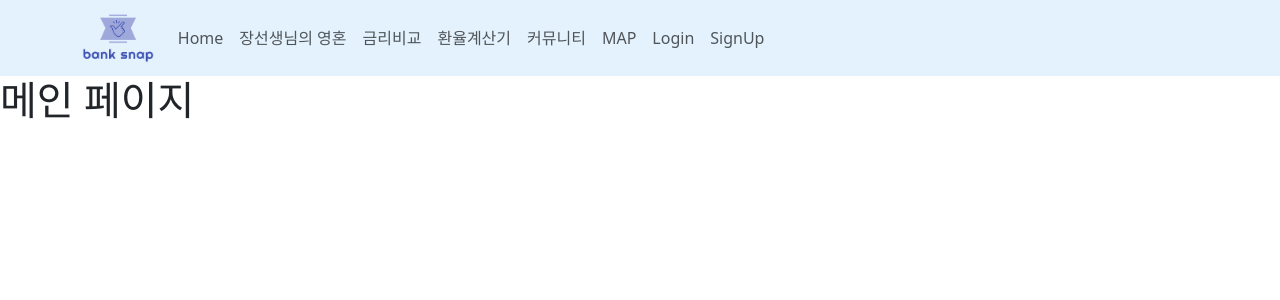
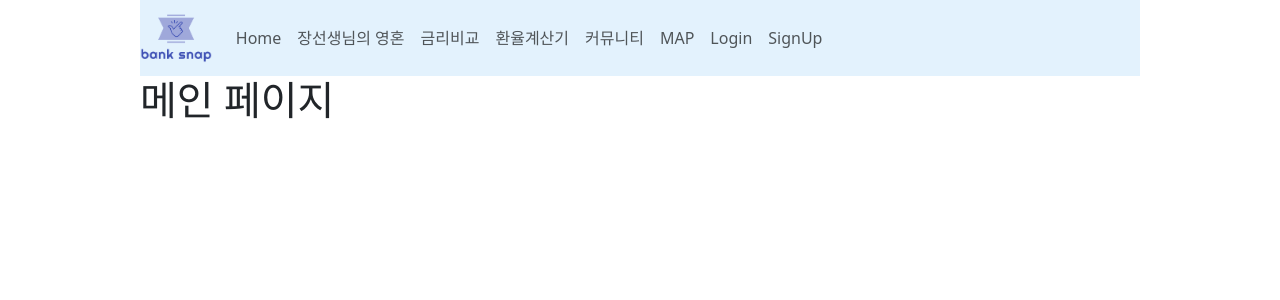
Before and after one commit to songjung-good/pjt_banksnap, a JavaScript app in the folder front/bank-snap/: page / in a window 1280 px wide. Shown: the top 300 px of the page. Built offline with nearby package versions, Linux system fonts and the light colour scheme.

Commit message:
웹페이지 전역 범위 css 수정

```diff
--- a/front/bank-snap/src/App.vue
+++ b/front/bank-snap/src/App.vue
@@ -1,7 +1,7 @@
 <template>
-  <header px-8>
-    <nav class="navbar navbar-expand-lg">
-      <div class="container px-8">
+  <header>
+    <div class="center">
+      <nav class="navbar navbar-expand-lg">
         <a class="navbar-brand" href="#">
           <img alt="Pjt logo" class="logo" src="@/assets/logo_nonbackgroound.png" height="50" @click="goHome" />
         </a>
@@ -36,13 +36,13 @@
             </li>
           </ul>
         </div>
-      </div>
-    </nav>
+      </nav>
+    </div>
   </header>
-  <body>
+  <body class="center">
     <RouterView :key="$route.fullPath"/>
   </body>
-  <footer>
+  <footer class="center">
 
   </footer>
 </template>
@@ -69,10 +69,6 @@ const closeNavbar = () => {
 </script>
 
 <style scoped>
-body {
-  box-sizing: border-box;
-}
-
 nav {
   background-color: #e3f2fd;
   /* position: fixed;
@@ -84,5 +80,33 @@ nav {
   .logo {
   cursor: pointer;
 }
+</style>
 
+<style>
+body {
+    box-sizing: border-box;
+    max-width: 1000px;
+    margin: 0 auto;
+  }
+  @media screen and (min-width: 1024px) {
+  .container {
+    max-width: 1000px;
+    margin: 0 auto;
+  }
+
+  /* .content {
+    display: flex;
+    flex-direction: row;
+    width: 100%;
+  }
+
+  .left,
+  .right {
+    flex: 2 0 0;
+  }
+
+  .center {
+    flex: 8 0 0;
+  } */
+}
 </style>
```
